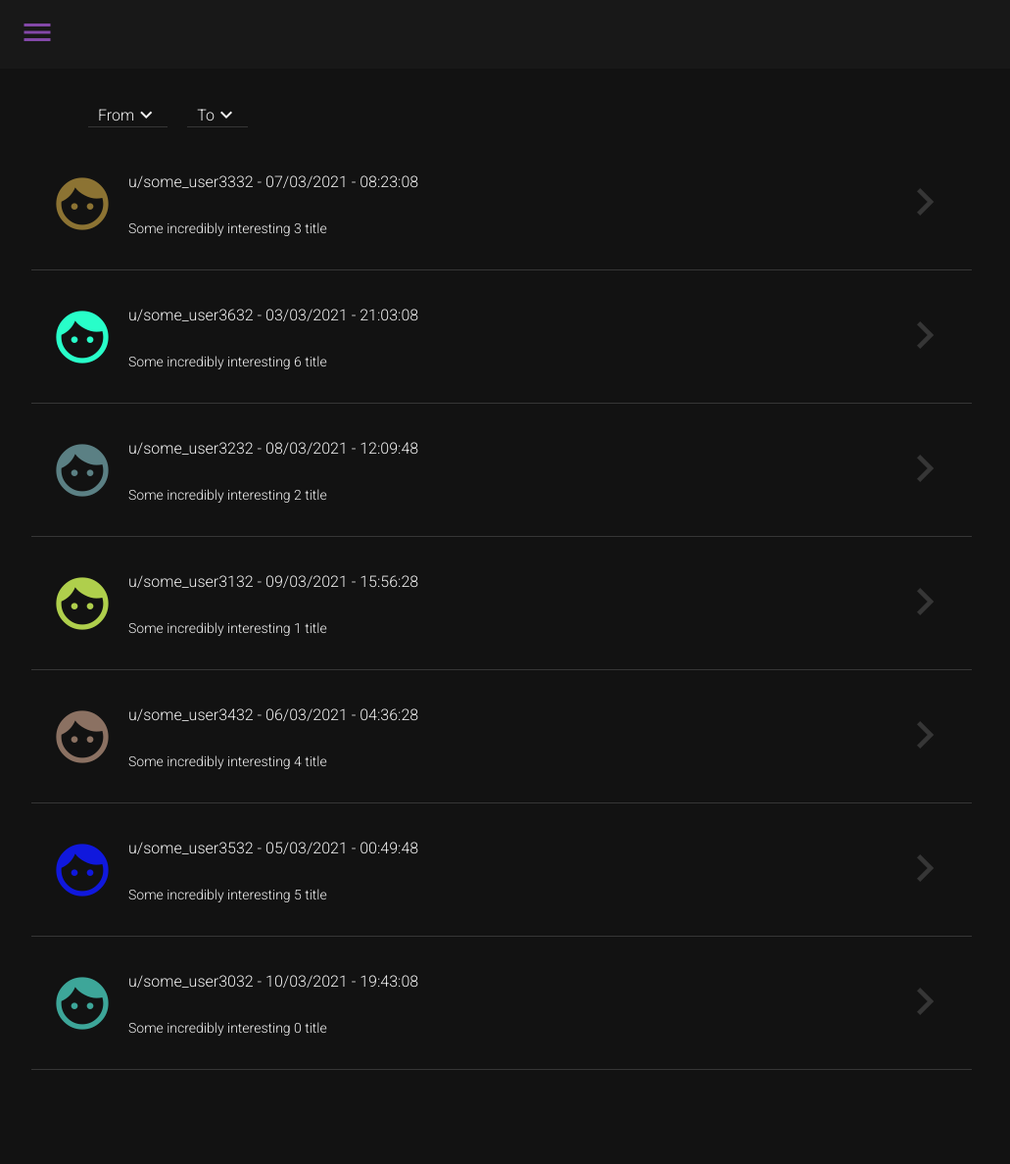
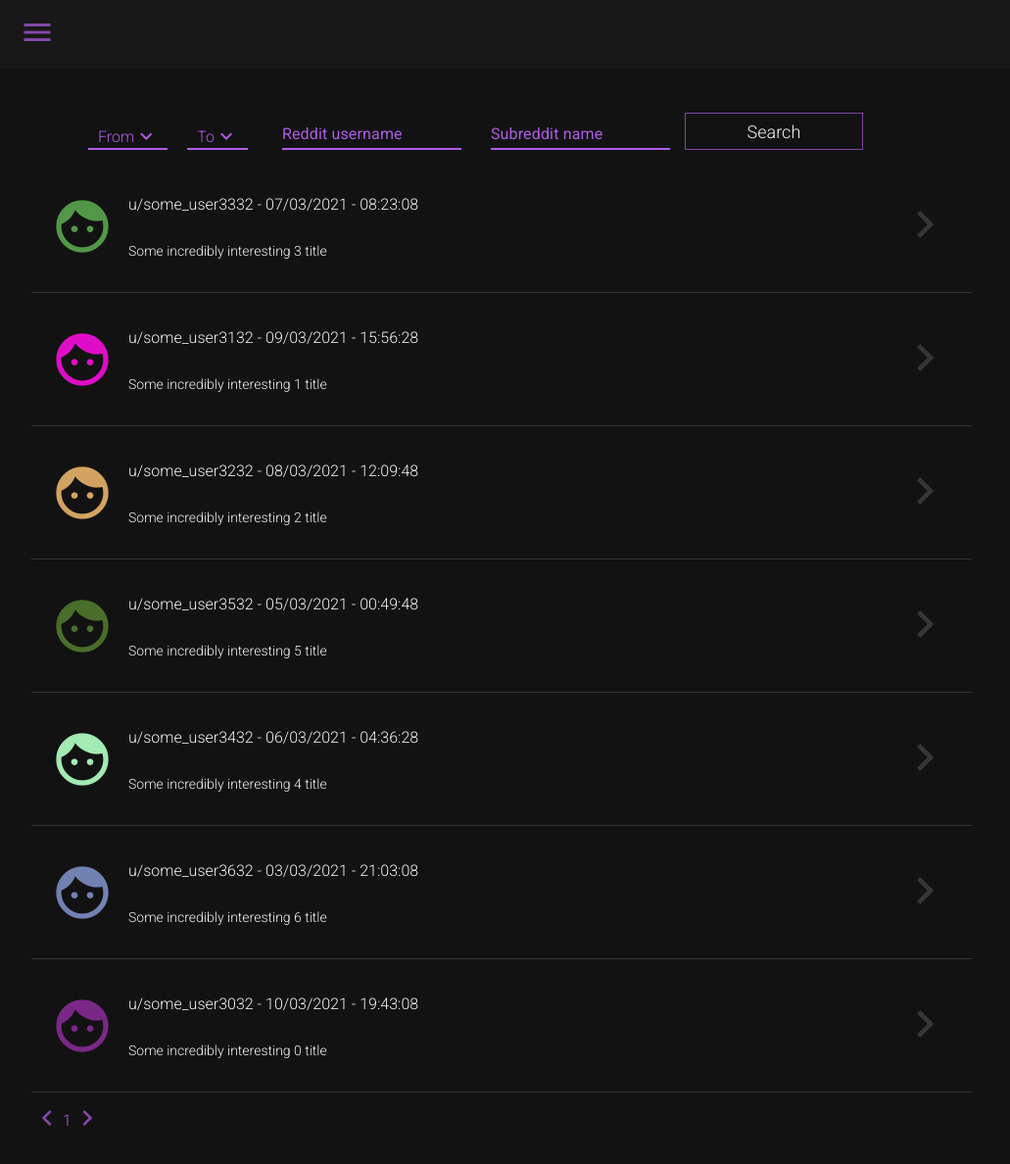
Before and after one commit to bohatiuk/agh-reddit-stash, a React (Create React App) app in the folder falcon/: page /#/dashboard in a window 1280 px wide. Shown: the top 1188 px of the page at 98% size, without its empty margins (0-1031 px from the left). Before the commit the page ends 1117 px from the top, so only its background shows below. Built offline with nearby package versions, Linux system fonts and the light colour scheme.

Commit message:
Front end search params (#15)

```diff
--- a/falcon/src/actions/tweetActions.ts
+++ b/falcon/src/actions/tweetActions.ts
@@ -1,14 +1,14 @@
 import { MaterialUiPickersDate } from '@material-ui/pickers/typings/date';
 import { AppThunk } from '.';
-import { apiClient, RedditPost } from '../services/api/types';
+import { apiClient, GetPostsParams, RedditPost } from '../services/api/types';
 import { AppAction, TAction } from './types';
 
 export class LoadTweetsAction extends AppAction {
   public static type = 'LoadTweetsAction';
 
-  static create(): AppThunk {
+  static create(params: GetPostsParams = {}): AppThunk {
     return async dispatch => {
-      const posts = await apiClient.getPosts();
+      const posts = await apiClient.getPosts(params);
 
       dispatch({
         type: LoadTweetsAction.type,
--- a/falcon/src/components/dates/DashboardDateField.tsx
+++ b/falcon/src/components/dates/DashboardDateField.tsx
@@ -6,13 +6,15 @@ import { CenterDiv } from '../../common/CenterDiv';
 import { styles } from '../../styles/styleguide';
 
 const DateFieldDiv = styled(CenterDiv)`
-  transition: color ${styles.transitionParams};
+  transition: all ${styles.transitionParams};
   cursor: pointer;
-  border-bottom: 1px solid ${t => t.theme.colorGray0};
+  border-bottom: 2px solid ${t => t.theme.colorP1};
   padding: 0 ${styles.m2};
+  color: ${t => t.theme.colorP1};
 
   &:hover {
-    color: ${t => t.theme.colorP1};
+    color: ${t => t.theme.colorP2};
+    border-color: ${t => t.theme.colorP2};
   }
 `;
 
--- a/falcon/src/containers/Dashboard.tsx
+++ b/falcon/src/containers/Dashboard.tsx
@@ -1,13 +1,16 @@
-import React, { useState } from 'react';
+import { TextField } from '@material-ui/core';
+import React, { useEffect, useState } from 'react';
 import { connect } from 'react-redux';
 import styled from 'styled-components';
 import { SetLowerDateBound, SetUpperDateBound } from '../actions';
+import { CallToActionOutlinedBtn } from '../common/Buttons';
 import { DateField, withPlaceholder as DateFieldHOC } from '../components/dates/DashboardDateField';
 import DashboardDatePicker from '../components/dates/DashboardDatePicker';
+import HoverIcon from '../components/icons/HoverIcon';
 import PostList from '../components/reddit/PostList';
 import PostPreview from '../components/reddit/PostPreview';
 import { GlobalState } from '../reducers';
-import { RedditPost } from '../services/api/types';
+import { apiClient, RedditPost } from '../services/api/types';
 import { styles } from '../styles/styleguide';
 
 const ColumnContainer = styled.div`
@@ -15,14 +18,11 @@ const ColumnContainer = styled.div`
   margin: 0 auto;
   display: flex;
   justify-content: center;
-
-  // & > * {
-  //   margin-right: 0 ${styles.m5};
-  // }
 `;
 const FiltersContainer = styled.div`
   margin: ${styles.m2} 90px;
   display: flex;
+  align-items: flex-end;
 
   & > * {
     margin-right: ${styles.m4};
@@ -40,11 +40,43 @@ const PreviewColumn = styled.div`
   flex: 2;
 `;
 
+const FilterElement = styled.div`
+  margin: 0 15px;
+`;
+const SearchBtn = styled(CallToActionOutlinedBtn)`
+  width: 180px;
+  height: 36px;
+`;
+const PageNav = styled.div`
+  margin: 10px 0;
+  display: flex;
+  align-items: center;
+  color: ${t => t.theme.colorP1};
+
+  & span {
+    font-size: 2rem;
+  }
+`;
 function Dashboard({ setLowerBound, setUpperBound, lowerBound, upperBound }: ReduxProps) {
   const [currentPost, setCurrentPost] = useState<RedditPost>();
+  const [page, setPage] = useState(1);
+  const [inputUsername, setInputUsername] = useState('');
+  const [inputSubreddit, setInputSubreddit] = useState('');
+
+  useEffect(() => {
+    apiClient.getPosts({ page });
+  }, [page]);
 
   const handleTweetPost = (post: RedditPost) => {
     setCurrentPost(post);
+  };
+
+  const handleSearch = () => {
+    apiClient.getPosts({
+      page,
+      author: inputUsername || undefined,
+      subreddit: inputSubreddit || undefined
+    });
   };
 
   return (
@@ -60,10 +92,34 @@ function Dashboard({ setLowerBound, setUpperBound, lowerBound, upperBound }: Red
           onChange={setUpperBound}
           value={upperBound}
         />
+        <FilterElement>
+          <TextField
+            value={inputUsername}
+            onChange={e => setInputUsername(e.target.value)}
+            id='reddit_username'
+            label='Reddit username'
+            />
+        </FilterElement>
+        <FilterElement>
+          <TextField
+            value={inputSubreddit}
+            onChange={e => setInputSubreddit(e.target.value)}
+            id='subreddit_name'
+            label='Subreddit name'
+          />
+        </FilterElement>
+        <SearchBtn onClick={handleSearch}>
+          Search
+        </SearchBtn>
       </FiltersContainer>
       <ColumnContainer>
         <ListColumn>
           <PostList onPostPicked={handleTweetPost} />
+          <PageNav>
+            <HoverIcon icon='chevron_left' onClick={page > 1 ? () => setPage(page  - 1) : undefined}></HoverIcon>
+            {page}
+            <HoverIcon icon='chevron_right' onClick={() => setPage(page  + 1)}></HoverIcon>
+          </PageNav>
         </ListColumn>
         {currentPost && (
           <PreviewColumn>
--- a/falcon/src/index.tsx
+++ b/falcon/src/index.tsx
@@ -38,6 +38,22 @@ const Global = createGlobalStyle`
 
   .MuiPickersToolbar-toolbar, .MuiPickersDay-daySelected {
     background-color: ${(t) => t.theme.colorP1} !important;
+  }
+
+  .MuiInputBase-root {
+    color: ${t => t.theme.colorText} !important;
+  }
+
+  .MuiInputLabel-root {
+    color: ${t => t.theme.colorP1} !important;
+  }
+
+  .MuiInput-underline::before {
+    border-bottom: 2px solid ${t => t.theme.colorP1} !important;
+  }
+
+  .MuiInput-underline::after {
+    border-bottom: 2px solid ${t => t.theme.colorP1} !important;
   }
 `;
 
--- a/falcon/src/services/api/ApiClient.ts
+++ b/falcon/src/services/api/ApiClient.ts
@@ -1,6 +1,6 @@
 import { logger } from '../logger';
 import { ApiTranslator } from './ApiTranslator';
-import { LabelsResult, RedditClient, RedditPost } from './types';
+import { GetPostsParams, LabelsResult, RedditClient, RedditPost } from './types';
 export class ApiClient implements RedditClient {
   private static instance: ApiClient;
   private translator = new ApiTranslator();
@@ -20,10 +20,12 @@ export class ApiClient implements RedditClient {
     this.baseUrl = `http://${url}:${port}`;
   }
 
-  public async getPosts(page = 1): Promise<readonly RedditPost[]> {
+  public async getPosts({ page = 1, subreddit, author }: GetPostsParams): Promise<readonly RedditPost[]> {
     try {
       logger.debug('Gettings posts for page', page);
-      const result = await this.get(`${this.baseUrl}/posts?page=${page}`);
+      const subredditPage = subreddit ? `&subreddit=${subreddit}` : '';
+      const authorPage = author ? `&author=${author}` : '';
+      const result = await this.get(`${this.baseUrl}/posts?page=${page}${subredditPage}${authorPage}`);
 
       logger.debug('Got posts for page', result);
       const posts = (result as any[]).filter(p => p).map(p => this.translator.post(p));
--- a/falcon/src/services/api/MockApiClient.ts
+++ b/falcon/src/services/api/MockApiClient.ts
@@ -1,7 +1,8 @@
-import { LabelsResult, RedditClient, RedditPost } from './types';
+import { GetPostsParams, LabelsResult, RedditClient, RedditPost } from './types';
 import { range, shuffle } from 'lodash';
 import moment from 'moment';
 import { randomColor } from '../../utils/css';
+import { logger } from '../logger';
 
 export class MockApiClient implements RedditClient {
   private static instance: MockApiClient;
@@ -21,14 +22,16 @@ export class MockApiClient implements RedditClient {
     this.baseUrl = `${url}:${port}`;
   }
 
-  public async getPosts(): Promise<readonly RedditPost[]> {
+  public async getPosts(params: GetPostsParams): Promise<readonly RedditPost[]> {
+    logger.debug('Getting mock posts', params);
+    const body = params.author ? params.author : params.subreddit;
     return shuffle(range(7).map(i => {
       const x: RedditPost = {
         id: i,
         redditId: 'xxx' + i,
         author: 'some_user3' + i + '32',
         body: i > 3 ? 'Some content of the post' : undefined,
-        title: 'Some incredibly interesting ' + i + ' title',
+        title: (body || '') + 'Some incredibly interesting ' + i + ' title',
         subreddit: 'design',
         numComments: 6 * i,
         score: 11 * i,
@@ -41,6 +44,7 @@ export class MockApiClient implements RedditClient {
   }
 
   public async getLabels(id: string): Promise<LabelsResult> {
+    logger.debug('Getting mock labels', id);
     return {
       sentiment: shuffle(['neutral', 'positive', 'negative'])[0],
       category: shuffle(['category1'])[0]
--- a/falcon/src/services/api/types.ts
+++ b/falcon/src/services/api/types.ts
@@ -1,8 +1,13 @@
 import { Moment } from 'moment';
 import { MockApiClient } from './MockApiClient';
 
+export interface GetPostsParams {
+  page?: number;
+  subreddit?: string;
+  author?: string;
+}
 export interface RedditClient {
-  getPosts(page?: number): Promise<readonly RedditPost[]>;
+  getPosts(params: GetPostsParams): Promise<readonly RedditPost[]>;
   getLabels(id: string): Promise<LabelsResult | undefined>;
 }
 
```
